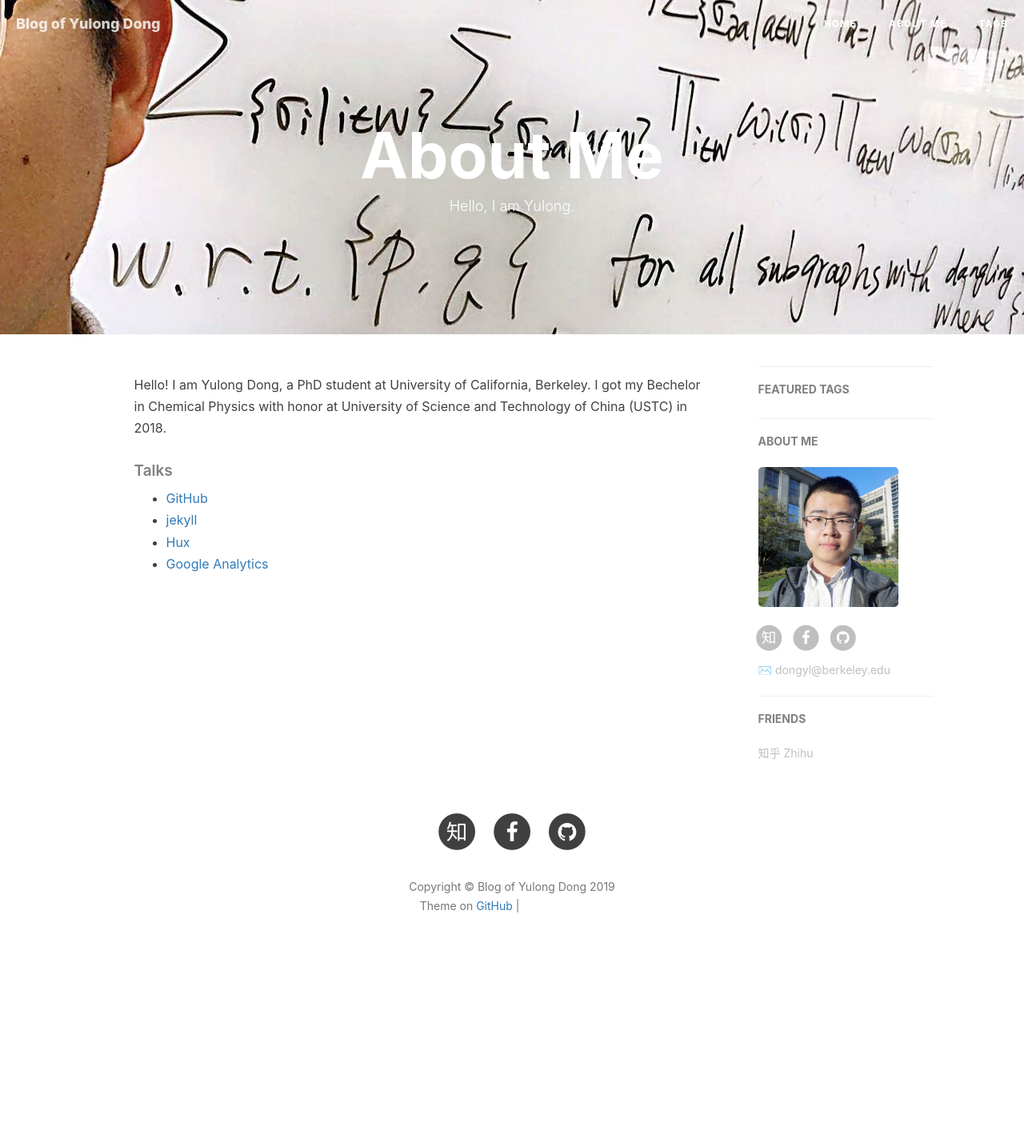
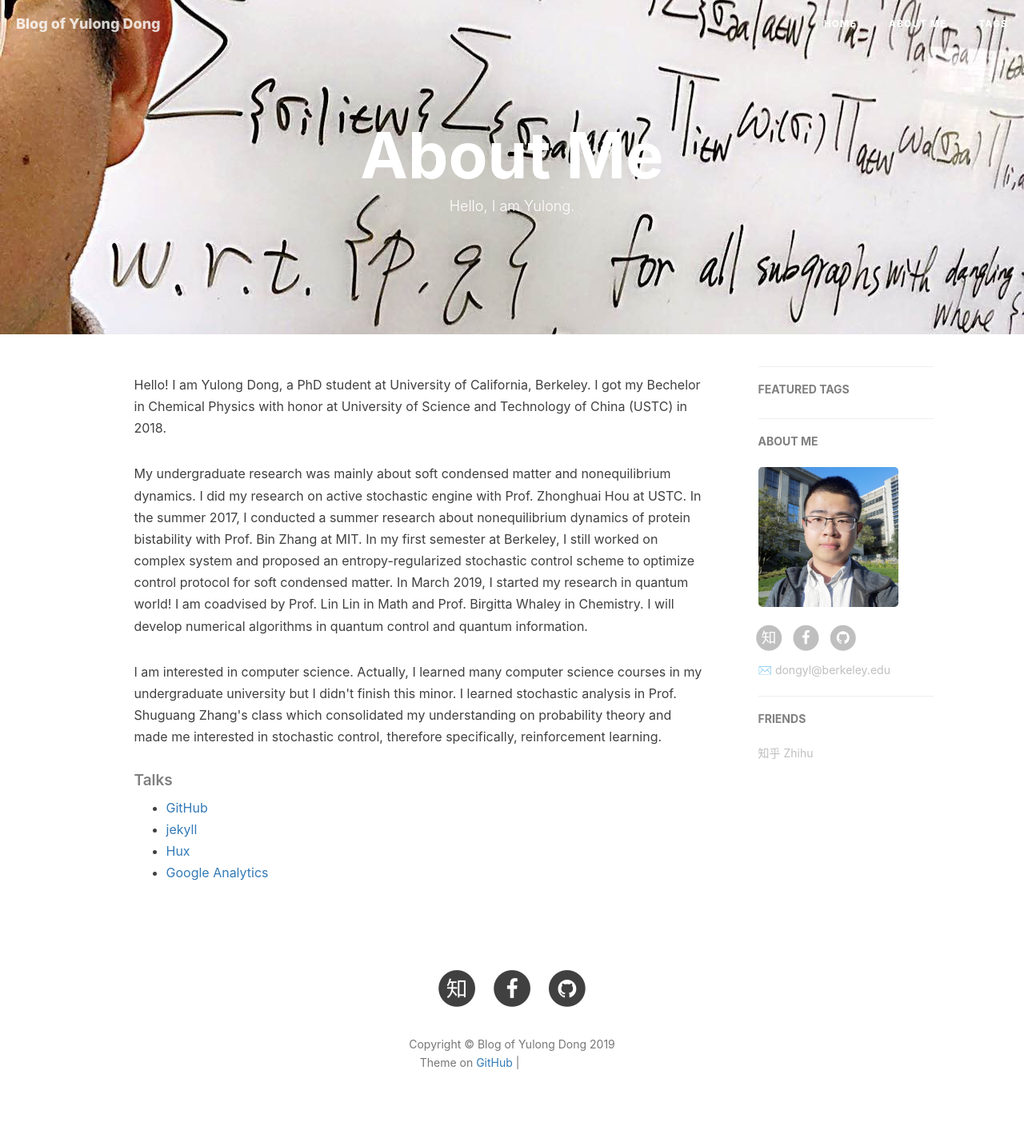
Before and after one commit to dongylaq/dongylaq.github.io, a Jekyll site: the page built from about.html, in a window 1280 px wide. Shown: the whole page at 80% size. Built offline with Jekyll 4.4.1, drawn with Linux system fonts in a browser that asks for light colours; nearby versions of some CDN libraries; comment, search, counter and statistics services are not loaded; before the commit the page ends 1237 px from its top, so only the background shows below that; grey boxes are pictures that could not be loaded.

Commit message:
Update about.html

```diff
--- a/about.html
+++ b/about.html
@@ -18,9 +18,19 @@ header-img: "img/title.jpeg"
 <!--    <blockquote><p><br>
     积土成山 非斯须之作</p></blockquote>     -->
 
-    <p>Hello! I am Yulong Dong, a PhD student at University of California, Berkeley. I got my Bechelor in Chemical Physics with honor at University of Science and Technology of China (USTC) in 2018.</p>
+    <p>Hello! I am Yulong Dong, a PhD student at University of California, Berkeley.
+        I got my Bechelor in Chemical Physics with honor at University of Science and Technology of China (USTC) in 2018.</p>
 
+    <p>My undergraduate research was mainly about soft condensed matter and nonequilibrium dynamics.
+        I did my research on active stochastic engine with Prof. Zhonghuai Hou at USTC. In the summer 2017,
+        I conducted a summer research about nonequilibrium dynamics of protein bistability with Prof. Bin Zhang at MIT.
+        In my first semester at Berkeley, I still worked on complex system and proposed an entropy-regularized stochastic control scheme
+        to optimize control protocol for soft condensed matter. In March 2019, I started my research in quantum world! I am coadvised by Prof. Lin Lin
+        in Math and Prof. Birgitta Whaley in Chemistry. I will develop numerical algorithms in quantum control and quantum information.
 
+    <p>I am interested in computer science. Actually, I learned many computer science courses in my undergraduate university but I didn't finish this minor.
+        I learned stochastic analysis in Prof. Shuguang Zhang's class which consolidated my understanding on probability theory and made me interested in
+        stochastic control, therefore specifically, reinforcement learning.
 
     <h5>Talks</h5>
 
```
